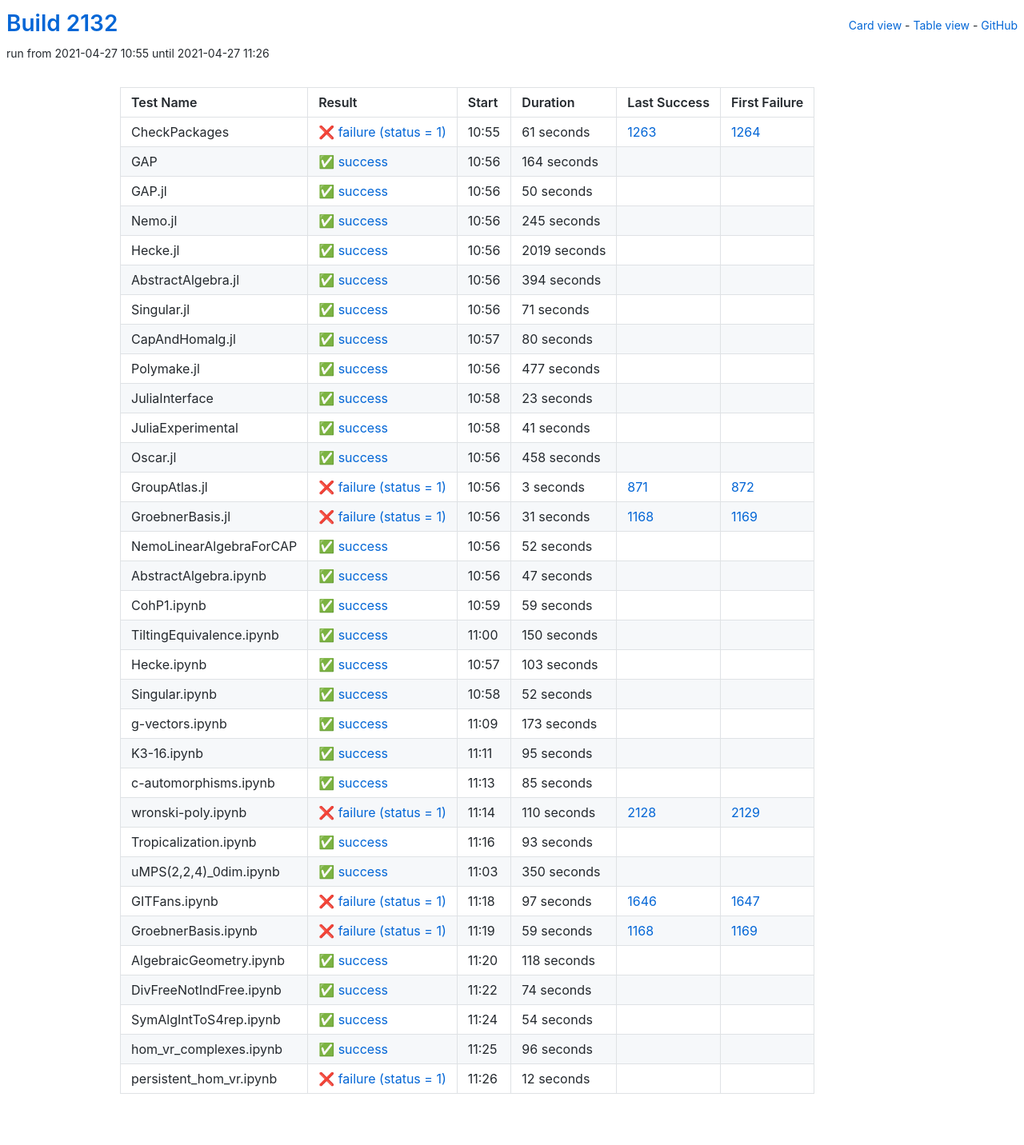
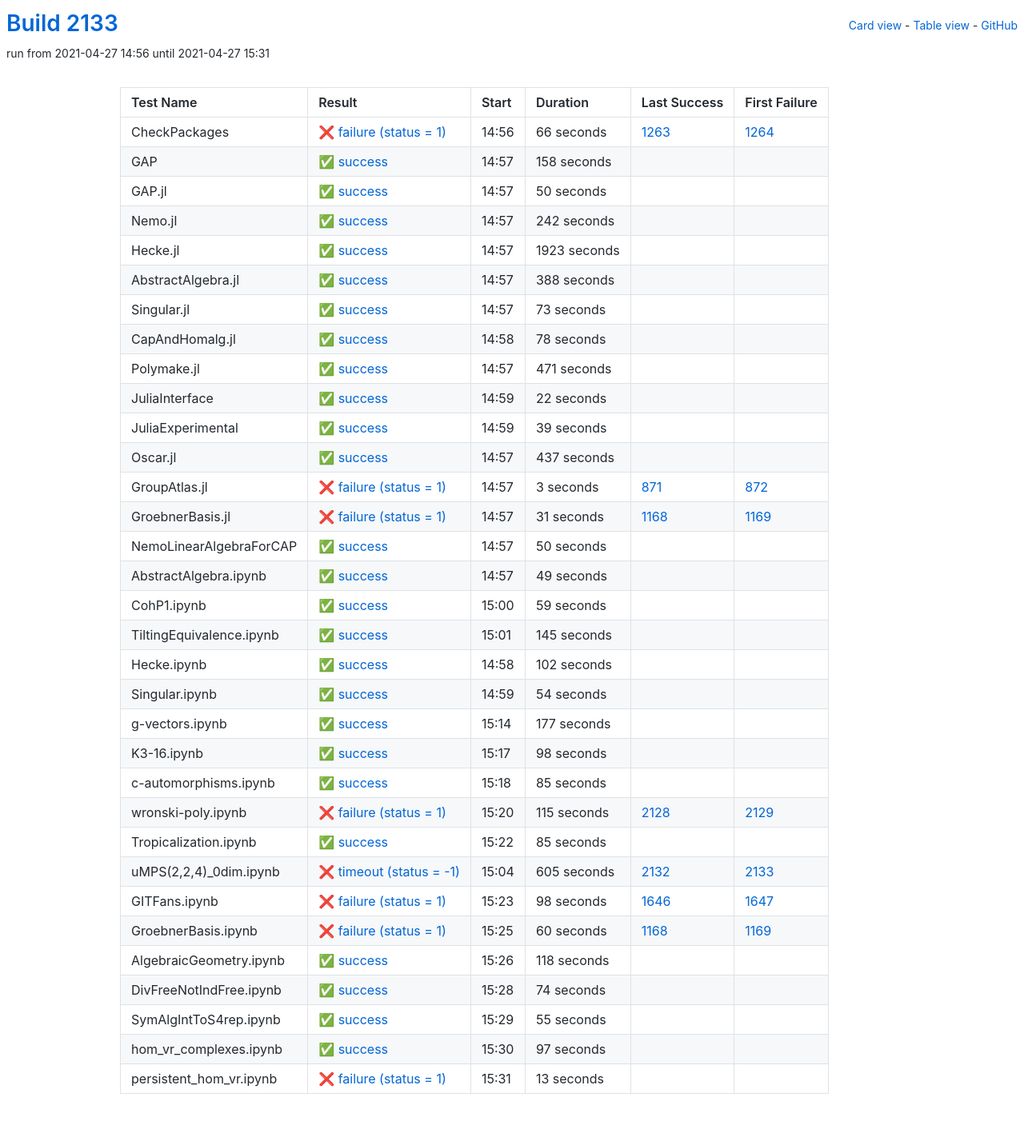
Before and after one commit to oscar-system/oscar-ci-status-stable, a Jekyll site: the page built from table.html, in a window 1280 px wide. Shown: the whole page at 80% size. Built offline with Jekyll 4.4.1, drawn with Linux system fonts in a browser that asks for light colours.

Commit message:
Build #2133

```diff
--- a/_data/ci.yml
+++ b/_data/ci.yml
@@ -1,6 +1,6 @@
 ---
-build: 2132
-build_url: https://oscarci.mathematik.uni-kl.de/job/oscar-stable/2132/
+build: 2133
+build_url: https://oscarci.mathematik.uni-kl.de/job/oscar-stable/2133/
 job: oscar-stable
 organization: oscar-system
 repo: oscar-ci-status-stable
@@ -8,32 +8,32 @@ repourl: https://github.com/oscar-system/oscar-ci-status-stable
 tests:
 - name: CheckPackages
   id: checkpackages
-  log: https://oscarci.mathematik.uni-kl.de/job/oscar-stable/2132/artifact/logs/build-2132/CheckPackages.log
-  start: 2021-04-27 10:55
+  log: https://oscarci.mathematik.uni-kl.de/job/oscar-stable/2133/artifact/logs/build-2133/CheckPackages.log
+  start: 2021-04-27 14:56
   success: false
   exitcode: 1
   status: failure
-  duration: 61
+  duration: 66
   last_success: 1263
   last_success_url: https://oscarci.mathematik.uni-kl.de/job/oscar-stable/1263/
   first_failure: 1264
   first_failure_url: https://oscarci.mathematik.uni-kl.de/job/oscar-stable/1264/
 - name: GAP
   id: gap
-  log: https://oscarci.mathematik.uni-kl.de/job/oscar-stable/2132/artifact/logs/build-2132/GAP.log
-  start: 2021-04-27 10:56
+  log: https://oscarci.mathematik.uni-kl.de/job/oscar-stable/2133/artifact/logs/build-2133/GAP.log
+  start: 2021-04-27 14:57
   success: true
   exitcode: 0
   status: success
-  duration: 164
+  duration: 158
   last_success: false
   last_success_url:
   first_failure: false
   first_failure_url:
 - name: GAP.jl
   id: gap-jl
-  log: https://oscarci.mathematik.uni-kl.de/job/oscar-stable/2132/artifact/logs/build-2132/GAP.jl.log
-  start: 2021-04-27 10:56
+  log: https://oscarci.mathematik.uni-kl.de/job/oscar-stable/2133/artifact/logs/build-2133/GAP.jl.log
+  start: 2021-04-27 14:57
   success: true
   exitcode: 0
   status: success
@@ -44,116 +44,116 @@ tests:
   first_failure_url:
 - name: Nemo.jl
   id: nemo-jl
-  log: https://oscarci.mathematik.uni-kl.de/job/oscar-stable/2132/artifact/logs/build-2132/Nemo.jl.log
-  start: 2021-04-27 10:56
+  log: https://oscarci.mathematik.uni-kl.de/job/oscar-stable/2133/artifact/logs/build-2133/Nemo.jl.log
+  start: 2021-04-27 14:57
   success: true
   exitcode: 0
   status: success
-  duration: 245
+  duration: 242
   last_success: false
   last_success_url:
   first_failure: false
   first_failure_url:
 - name: Hecke.jl
   id: hecke-jl
-  log: https://oscarci.mathematik.uni-kl.de/job/oscar-stable/2132/artifact/logs/build-2132/Hecke.jl.log
-  start: 2021-04-27 10:56
+  log: https://oscarci.mathematik.uni-kl.de/job/oscar-stable/2133/artifact/logs/build-2133/Hecke.jl.log
+  start: 2021-04-27 14:57
   success: true
   exitcode: 0
   status: success
-  duration: 2019
+  duration: 1923
   last_success: false
   last_success_url:
   first_failure: false
   first_failure_url:
 - name: AbstractAlgebra.jl
   id: abstractalgebra-jl
-  log: https://oscarci.mathematik.uni-kl.de/job/oscar-stable/2132/artifact/logs/build-2132/AbstractAlgebra.jl.log
-  start: 2021-04-27 10:56
+  log: https://oscarci.mathematik.uni-kl.de/job/oscar-stable/2133/artifact/logs/build-2133/AbstractAlgebra.jl.log
+  start: 2021-04-27 14:57
   success: true
   exitcode: 0
   status: success
-  duration: 394
+  duration: 388
   last_success: false
   last_success_url:
   first_failure: false
   first_failure_url:
 - name: Singular.jl
   id: singular-jl
-  log: https://oscarci.mathematik.uni-kl.de/job/oscar-stable/2132/artifact/logs/build-2132/Singular.jl.log
-  start: 2021-04-27 10:56
+  log: https://oscarci.mathematik.uni-kl.de/job/oscar-stable/2133/artifact/logs/build-2133/Singular.jl.log
+  start: 2021-04-27 14:57
   success: true
   exitcode: 0
   status: success
-  duration: 71
+  duration: 73
   last_success: false
   last_success_url:
   first_failure: false
   first_failure_url:
 - name: CapAndHomalg.jl
   id: capandhomalg-jl
-  log: https://oscarci.mathematik.uni-kl.de/job/oscar-stable/2132/artifact/logs/build-2132/CapAndHomalg.jl.log
-  start: 2021-04-27 10:57
+  log: https://oscarci.mathematik.uni-kl.de/job/oscar-stable/2133/artifact/logs/build-2133/CapAndHomalg.jl.log
+  start: 2021-04-27 14:58
   success: true
   exitcode: 0
   status: success
-  duration: 80
+  duration: 78
   last_success: false
   last_success_url:
   first_failure: false
   first_failure_url:
 - name: Polymake.jl
   id: polymake-jl
-  log: https://oscarci.mathematik.uni-kl.de/job/oscar-stable/2132/artifact/logs/build-2132/Polymake.jl.log
-  start: 2021-04-27 10:56
+  log: https://oscarci.mathematik.uni-kl.de/job/oscar-stable/2133/artifact/logs/build-2133/Polymake.jl.log
+  start: 2021-04-27 14:57
   success: true
   exitcode: 0
   status: success
-  duration: 477
+  duration: 471
   last_success: false
   last_success_url:
   first_failure: false
   first_failure_url:
 - name: JuliaInterface
   id: juliainterface
-  log: https://oscarci.mathematik.uni-kl.de/job/oscar-stable/2132/artifact/logs/build-2132/JuliaInterface.log
-  start: 2021-04-27 10:58
+  log: https://oscarci.mathematik.uni-kl.de/job/oscar-stable/2133/artifact/logs/build-2133/JuliaInterface.log
+  start: 2021-04-27 14:59
   success: true
   exitcode: 0
   status: success
-  duration: 23
+  duration: 22
   last_success: false
   last_success_url:
   first_failure: false
   first_failure_url:
 - name: JuliaExperimental
   id: juliaexperimental
-  log: https://oscarci.mathematik.uni-kl.de/job/oscar-stable/2132/artifact/logs/build-2132/JuliaExperimental.log
-  start: 2021-04-27 10:58
+  log: https://oscarci.mathematik.uni-kl.de/job/oscar-stable/2133/artifact/logs/build-2133/JuliaExperimental.log
+  start: 2021-04-27 14:59
   success: true
   exitcode: 0
   status: success
-  duration: 41
+  duration: 39
   last_success: false
   last_success_url:
   first_failure: false
   first_failure_url:
 - name: Oscar.jl
   id: oscar-jl
-  log: https://oscarci.mathematik.uni-kl.de/job/oscar-stable/2132/artifact/logs/build-2132/Oscar.jl.log
-  start: 2021-04-27 10:56
+  log: https://oscarci.mathematik.uni-kl.de/job/oscar-stable/2133/artifact/logs/build-2133/Oscar.jl.log
+  start: 2021-04-27 14:57
   success: true
   exitcode: 0
   status: success
-  duration: 458
+  duration: 437
   last_success: false
   last_success_url:
   first_failure: false
   first_failure_url:
 - name: GroupAtlas.jl
   id: groupatlas-jl
-  log: https://oscarci.mathematik.uni-kl.de/job/oscar-stable/2132/artifact/logs/build-2132/GroupAtlas.jl.log
-  start: 2021-04-27 10:56
+  log: https://oscarci.mathematik.uni-kl.de/job/oscar-stable/2133/artifact/logs/build-2133/GroupAtlas.jl.log
+  start: 2021-04-27 14:57
   success: false
   exitcode: 1
   status: failure
@@ -164,8 +164,8 @@ tests:
   first_failure_url: https://oscarci.mathematik.uni-kl.de/job/oscar-stable/872/
 - name: GroebnerBasis.jl
   id: groebnerbasis-jl
-  log: https://oscarci.mathematik.uni-kl.de/job/oscar-stable/2132/artifact/logs/build-2132/GroebnerBasis.jl.log
-  start: 2021-04-27 10:56
+  log: https://oscarci.mathematik.uni-kl.de/job/oscar-stable/2133/artifact/logs/build-2133/GroebnerBasis.jl.log
+  start: 2021-04-27 14:57
   success: false
   exitcode: 1
   status: failure
@@ -176,32 +176,32 @@ tests:
   first_failure_url: https://oscarci.mathematik.uni-kl.de/job/oscar-stable/1169/
 - name: NemoLinearAlgebraForCAP
   id: nemolinearalgebraforcap
-  log: https://oscarci.mathematik.uni-kl.de/job/oscar-stable/2132/artifact/logs/build-2132/NemoLinearAlgebraForCAP.log
-  start: 2021-04-27 10:56
+  log: https://oscarci.mathematik.uni-kl.de/job/oscar-stable/2133/artifact/logs/build-2133/NemoLinearAlgebraForCAP.log
+  start: 2021-04-27 14:57
   success: true
   exitcode: 0
   status: success
-  duration: 52
+  duration: 50
   last_success: false
   last_success_url:
   first_failure: false
   first_failure_url:
 - name: AbstractAlgebra.ipynb
   id: abstractalgebra-ipynb
-  log: https://oscarci.mathematik.uni-kl.de/job/oscar-stable/2132/artifact/logs/build-2132/AbstractAlgebra.ipynb.log
-  start: 2021-04-27 10:56
+  log: https://oscarci.mathematik.uni-kl.de/job/oscar-stable/2133/artifact/logs/build-2133/AbstractAlgebra.ipynb.log
+  start: 2021-04-27 14:57
   success: true
   exitcode: 0
   status: success
-  duration: 47
+  duration: 49
   last_success: false
   last_success_url:
   first_failure: false
   first_failure_url:
 - name: CohP1.ipynb
   id: cohp1-ipynb
-  log: https://oscarci.mathematik.uni-kl.de/job/oscar-stable/2132/artifact/logs/build-2132/CohP1.ipynb.log
-  start: 2021-04-27 10:59
+  log: https://oscarci.mathematik.uni-kl.de/job/oscar-stable/2133/artifact/logs/build-2133/CohP1.ipynb.log
+  start: 2021-04-27 15:00
   success: true
   exitcode: 0
   status: success
@@ -212,68 +212,68 @@ tests:
   first_failure_url:
 - name: TiltingEquivalence.ipynb
   id: tiltingequivalence-ipynb
-  log: https://oscarci.mathematik.uni-kl.de/job/oscar-stable/2132/artifact/logs/build-2132/TiltingEquivalence.ipynb.log
-  start: 2021-04-27 11:00
+  log: https://oscarci.mathematik.uni-kl.de/job/oscar-stable/2133/artifact/logs/build-2133/TiltingEquivalence.ipynb.log
+  start: 2021-04-27 15:01
   success: true
   exitcode: 0
   status: success
-  duration: 150
+  duration: 145
   last_success: false
   last_success_url:
   first_failure: false
   first_failure_url:
 - name: Hecke.ipynb
   id: hecke-ipynb
-  log: https://oscarci.mathematik.uni-kl.de/job/oscar-stable/2132/artifact/logs/build-2132/Hecke.ipynb.log
-  start: 2021-04-27 10:57
+  log: https://oscarci.mathematik.uni-kl.de/job/oscar-stable/2133/artifact/logs/build-2133/Hecke.ipynb.log
+  start: 2021-04-27 14:58
   success: true
   exitcode: 0
   status: success
-  duration: 103
+  duration: 102
   last_success: false
   last_success_url:
   first_failure: false
   first_failure_url:
 - name: Singular.ipynb
   id: singular-ipynb
-  log: https://oscarci.mathematik.uni-kl.de/job/oscar-stable/2132/artifact/logs/build-2132/Singular.ipynb.log
-  start: 2021-04-27 10:58
+  log: https://oscarci.mathematik.uni-kl.de/job/oscar-stable/2133/artifact/logs/build-2133/Singular.ipynb.log
+  start: 2021-04-27 14:59
   success: true
   exitcode: 0
   status: success
-  duration: 52
+  duration: 54
   last_success: false
   last_success_url:
   first_failure: false
   first_failure_url:
 - name: g-vectors.ipynb
   id: g-vectors-ipynb
-  log: https://oscarci.mathematik.uni-kl.de/job/oscar-stable/2132/artifact/logs/build-2132/g-vectors.ipynb.log
-  start: 2021-04-27 11:09
+  log: https://oscarci.mathematik.uni-kl.de/job/oscar-stable/2133/artifact/logs/build-2133/g-vectors.ipynb.log
+  start: 2021-04-27 15:14
   success: true
   exitcode: 0
   status: success
-  duration: 173
+  duration: 177
   last_success: false
   last_success_url:
   first_failure: false
   first_failure_url:
 - name: K3-16.ipynb
   id: k3-16-ipynb
-  log: https://oscarci.mathematik.uni-kl.de/job/oscar-stable/2132/artifact/logs/build-2132/K3-16.ipynb.log
-  start: 2021-04-27 11:11
+  log: https://oscarci.mathematik.uni-kl.de/job/oscar-stable/2133/artifact/logs/build-2133/K3-16.ipynb.log
+  start: 2021-04-27 15:17
   success: true
   exitcode: 0
   status: success
-  duration: 95
+  duration: 98
   last_success: false
   last_success_url:
   first_failure: false
   first_failure_url:
 - name: c-automorphisms.ipynb
   id: c-automorphisms-ipynb
-  log: https://oscarci.mathematik.uni-kl.de/job/oscar-stable/2132/artifact/logs/build-2132/c-automorphisms.ipynb.log
-  start: 2021-04-27 11:13
+  log: https://oscarci.mathematik.uni-kl.de/job/oscar-stable/2133/artifact/logs/build-2133/c-automorphisms.ipynb.log
+  start: 2021-04-27 15:18
   success: true
   exitcode: 0
   status: success
@@ -284,68 +284,68 @@ tests:
   first_failure_url:
 - name: wronski-poly.ipynb
   id: wronski-poly-ipynb
-  log: https://oscarci.mathematik.uni-kl.de/job/oscar-stable/2132/artifact/logs/build-2132/wronski-poly.ipynb.log
-  start: 2021-04-27 11:14
+  log: https://oscarci.mathematik.uni-kl.de/job/oscar-stable/2133/artifact/logs/build-2133/wronski-poly.ipynb.log
+  start: 2021-04-27 15:20
   success: false
   exitcode: 1
   status: failure
-  duration: 110
+  duration: 115
   last_success: 2128
   last_success_url: https://oscarci.mathematik.uni-kl.de/job/oscar-stable/2128/
   first_failure: 2129
   first_failure_url: https://oscarci.mathematik.uni-kl.de/job/oscar-stable/2129/
 - name: Tropicalization.ipynb
   id: tropicalization-ipynb
-  log: https://oscarci.mathematik.uni-kl.de/job/oscar-stable/2132/artifact/logs/build-2132/Tropicalization.ipynb.log
-  start: 2021-04-27 11:16
+  log: https://oscarci.mathematik.uni-kl.de/job/oscar-stable/2133/artifact/logs/build-2133/Tropicalization.ipynb.log
+  start: 2021-04-27 15:22
   success: true
   exitcode: 0
   status: success
-  duration: 93
+  duration: 85
   last_success: false
   last_success_url:
   first_failure: false
   first_failure_url:
 - name: uMPS(2,2,4)_0dim.ipynb
   id: umps-2-2-4-0dim-ipynb
-  log: https://oscarci.mathematik.uni-kl.de/job/oscar-stable/2132/artifact/logs/build-2132/uMPS-2-2-4-_0dim.ipynb.log
-  start: 2021-04-27 11:03
-  success: true
-  exitcode: 0
-  status: success
-  duration: 350
-  last_success: false
-  last_success_url:
-  first_failure: false
-  first_failure_url:
+  log: https://oscarci.mathematik.uni-kl.de/job/oscar-stable/2133/artifact/logs/build-2133/uMPS-2-2-4-_0dim.ipynb.log
+  start: 2021-04-27 15:04
+  success: false
+  exitcode: -1
+  status: timeout
+  duration: 605
+  last_success: 2132
+  last_success_url: https://oscarci.mathematik.uni-kl.de/job/oscar-stable/2132/
+  first_failure: 2133
+  first_failure_url: https://oscarci.mathematik.uni-kl.de/job/oscar-stable/2133/
 - name: GITFans.ipynb
   id: gitfans-ipynb
-  log: https://oscarci.mathematik.uni-kl.de/job/oscar-stable/2132/artifact/logs/build-2132/GITFans.ipynb.log
-  start: 2021-04-27 11:18
+  log: https://oscarci.mathematik.uni-kl.de/job/oscar-stable/2133/artifact/logs/build-2133/GITFans.ipynb.log
+  start: 2021-04-27 15:23
   success: false
   exitcode: 1
   status: failure
-  duration: 97
+  duration: 98
   last_success: 1646
   last_success_url: https://oscarci.mathematik.uni-kl.de/job/oscar-stable/1646/
   first_failure: 1647
   first_failure_url: https://oscarci.mathematik.uni-kl.de/job/oscar-stable/1647/
 - name: GroebnerBasis.ipynb
   id: groebnerbasis-ipynb
-  log: https://oscarci.mathematik.uni-kl.de/job/oscar-stable/2132/artifact/logs/build-2132/GroebnerBasis.ipynb.log
-  start: 2021-04-27 11:19
+  log: https://oscarci.mathematik.uni-kl.de/job/oscar-stable/2133/artifact/logs/build-2133/GroebnerBasis.ipynb.log
+  start: 2021-04-27 15:25
   success: false
   exitcode: 1
   status: failure
-  duration: 59
+  duration: 60
   last_success: 1168
   last_success_url: https://oscarci.mathematik.uni-kl.de/job/oscar-stable/1168/
   first_failure: 1169
   first_failure_url: https://oscarci.mathematik.uni-kl.de/job/oscar-stable/1169/
 - name: AlgebraicGeometry.ipynb
   id: algebraicgeometry-ipynb
-  log: https://oscarci.mathematik.uni-kl.de/job/oscar-stable/2132/artifact/logs/build-2132/AlgebraicGeometry.ipynb.log
-  start: 2021-04-27 11:20
+  log: https://oscarci.mathematik.uni-kl.de/job/oscar-stable/2133/artifact/logs/build-2133/AlgebraicGeometry.ipynb.log
+  start: 2021-04-27 15:26
   success: true
   exitcode: 0
   status: success
@@ -356,8 +356,8 @@ tests:
   first_failure_url:
 - name: DivFreeNotIndFree.ipynb
   id: divfreenotindfree-ipynb
-  log: https://oscarci.mathematik.uni-kl.de/job/oscar-stable/2132/artifact/logs/build-2132/DivFreeNotIndFree.ipynb.log
-  start: 2021-04-27 11:22
+  log: https://oscarci.mathematik.uni-kl.de/job/oscar-stable/2133/artifact/logs/build-2133/DivFreeNotIndFree.ipynb.log
+  start: 2021-04-27 15:28
   success: true
   exitcode: 0
   status: success
@@ -368,36 +368,36 @@ tests:
   first_failure_url:
 - name: SymAlgIntToS4rep.ipynb
   id: symalginttos4rep-ipynb
-  log: https://oscarci.mathematik.uni-kl.de/job/oscar-stable/2132/artifact/logs/build-2132/SymAlgIntToS4rep.ipynb.log
-  start: 2021-04-27 11:24
+  log: https://oscarci.mathematik.uni-kl.de/job/oscar-stable/2133/artifact/logs/build-2133/SymAlgIntToS4rep.ipynb.log
+  start: 2021-04-27 15:29
   success: true
   exitcode: 0
   status: success
-  duration: 54
+  duration: 55
   last_success: false
   last_success_url:
   first_failure: false
   first_failure_url:
 - name: hom_vr_complexes.ipynb
   id: hom-vr-complexes-ipynb
-  log: https://oscarci.mathematik.uni-kl.de/job/oscar-stable/2132/artifact/logs/build-2132/hom_vr_complexes.ipynb.log
-  start: 2021-04-27 11:25
+  log: https://oscarci.mathematik.uni-kl.de/job/oscar-stable/2133/artifact/logs/build-2133/hom_vr_complexes.ipynb.log
+  start: 2021-04-27 15:30
   success: true
   exitcode: 0
   status: success
-  duration: 96
+  duration: 97
   last_success: false
   last_success_url:
   first_failure: false
   first_failure_url:
 - name: persistent_hom_vr.ipynb
   id: persistent-hom-vr-ipynb
-  log: https://oscarci.mathematik.uni-kl.de/job/oscar-stable/2132/artifact/logs/build-2132/persistent_hom_vr.ipynb.log
-  start: 2021-04-27 11:26
+  log: https://oscarci.mathematik.uni-kl.de/job/oscar-stable/2133/artifact/logs/build-2133/persistent_hom_vr.ipynb.log
+  start: 2021-04-27 15:31
   success: false
   exitcode: 1
   status: failure
-  duration: 12
+  duration: 13
   last_success: false
   last_success_url:
   first_failure: false
```
Also changed, not shown: README.md.
